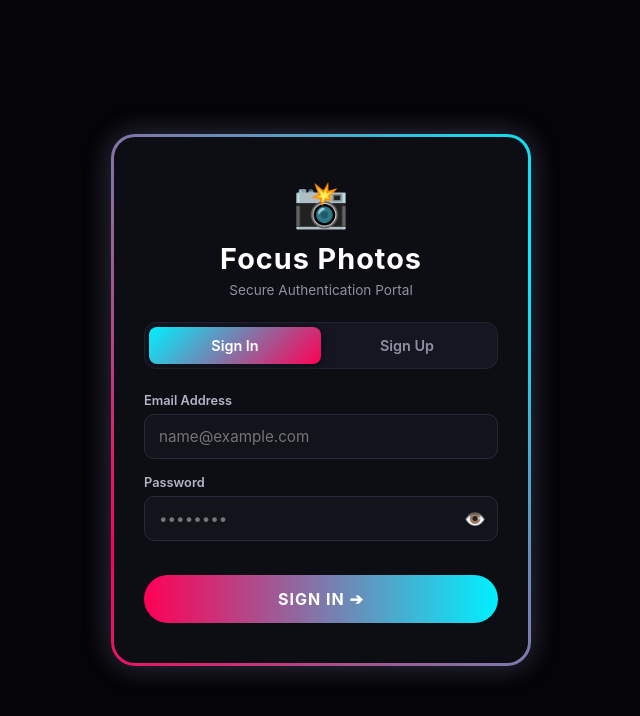
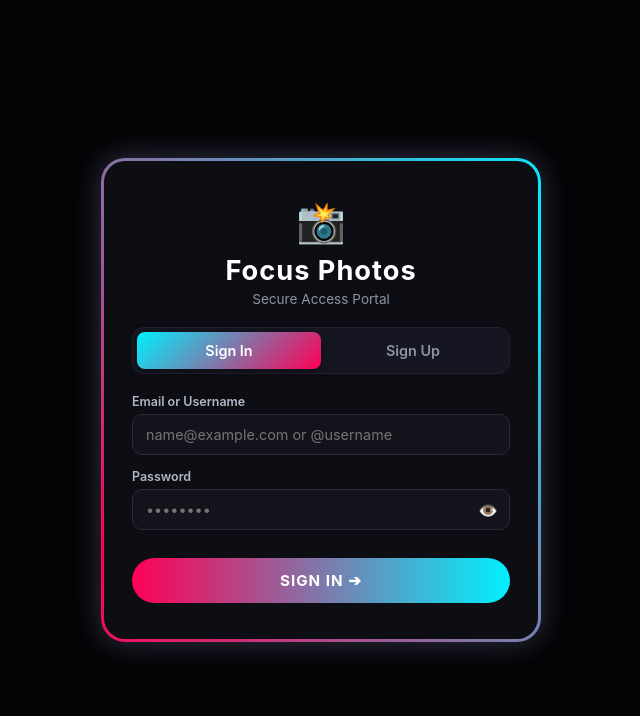
Before and after one commit to aidoomichael60-lang/Focus-Photos, a Flask app: page / in a window 1280 px wide. Shown: the top 716 px of the page, without its empty margins (319-959 px from the left). Run offline with Flask 3, Linux system fonts and the light colour scheme.

Commit message:
Update login.html

```diff
--- a/templates/login.html
+++ b/templates/login.html
@@ -24,7 +24,7 @@
             border-radius: 24px;
             overflow: hidden;
             width: 100%;
-            max-width: 420px;
+            max-width: 440px;
             box-shadow: 0 0 30px rgba(0, 240, 255, 0.2), 0 0 30px rgba(255, 0, 85, 0.2);
         }
 
@@ -48,22 +48,22 @@
         .card {
             position: relative;
             background: #0d0d14;
-            padding: 40px 30px;
+            padding: 36px 28px;
             border-radius: 21px;
             text-align: center;
             z-index: 1;
         }
 
-        h2 { margin-top: 10px; margin-bottom: 6px; font-size: 1.8rem; letter-spacing: 1px; color: #fff; }
-        p.subtitle { color: #8f92a1; font-size: 0.85rem; margin-bottom: 24px; }
+        h2 { margin-top: 8px; margin-bottom: 4px; font-size: 1.7rem; letter-spacing: 1px; color: #fff; }
+        p.subtitle { color: #8f92a1; font-size: 0.85rem; margin-bottom: 20px; }
 
-        /* Sign In / Sign Up Tab Switcher */
+        /* Tab Switcher */
         .tab-box {
             display: flex;
             background: #161622;
             border-radius: 12px;
             padding: 4px;
-            margin-bottom: 24px;
+            margin-bottom: 20px;
             border: 1px solid #222233;
         }
 
@@ -86,27 +86,26 @@
             box-shadow: 0 2px 10px rgba(0,0,0,0.5);
         }
 
-        /* Inputs */
-        .input-group { text-align: left; margin-bottom: 16px; position: relative; }
-        label { display: block; font-size: 0.8rem; font-weight: 600; color: #b3b6c8; margin-bottom: 6px; }
+        /* Form Inputs */
+        .input-group { text-align: left; margin-bottom: 14px; position: relative; }
+        label { display: block; font-size: 0.78rem; font-weight: 600; color: #b3b6c8; margin-bottom: 5px; }
 
         .input-wrapper { position: relative; display: flex; align-items: center; }
 
         input {
             width: 100%;
-            padding: 12px 42px 12px 14px;
+            padding: 11px 40px 11px 13px;
             border-radius: 10px;
             border: 1px solid #2a2a3d;
             background: #13131c;
             color: #fff;
-            font-size: 0.95rem;
+            font-size: 0.9rem;
             outline: none;
             transition: border-color 0.2s;
         }
 
         input:focus { border-color: #00f0ff; box-shadow: 0 0 8px rgba(0, 240, 255, 0.3); }
 
-        /* Eye Icon */
         .eye-btn {
             position: absolute;
             right: 12px;
@@ -114,45 +113,43 @@
             border: none;
             color: #8f92a1;
             cursor: pointer;
-            font-size: 1.1rem;
+            font-size: 1rem;
             padding: 0;
             width: auto;
         }
 
         .eye-btn:hover { color: #00f0ff; }
 
-        /* Password Strength Meter */
-        .strength-container { margin-top: 6px; text-align: left; display: none; }
+        /* Strength Meter & Password Match Text */
+        .strength-container { margin-top: 5px; text-align: left; display: none; }
         .strength-bar { height: 4px; border-radius: 2px; background: #222233; overflow: hidden; margin-bottom: 4px; }
         .strength-fill { height: 100%; width: 0%; transition: width 0.3s, background-color 0.3s; }
-        .strength-text { font-size: 0.75rem; color: #8f92a1; }
+        .strength-text { font-size: 0.72rem; color: #8f92a1; }
+        .match-msg { font-size: 0.72rem; margin-top: 4px; display: block; }
 
-        /* Suggest Password Button */
         .suggest-btn {
             background: none;
             border: none;
             color: #00f0ff;
-            font-size: 0.75rem;
+            font-size: 0.72rem;
             font-weight: 600;
             cursor: pointer;
-            margin-top: 4px;
             float: right;
         }
 
         .suggest-btn:hover { text-decoration: underline; color: #ff0055; }
 
-        /* Primary Action Button */
         .submit-btn {
             width: 100%;
             background: linear-gradient(90deg, #ff0055, #00f0ff);
             color: #fff;
             border: none;
-            padding: 14px;
+            padding: 13px;
             border-radius: 28px;
             font-weight: 700;
-            font-size: 1rem;
+            font-size: 0.95rem;
             cursor: pointer;
-            margin-top: 18px;
+            margin-top: 14px;
             text-transform: uppercase;
             letter-spacing: 1px;
             transition: opacity 0.2s, transform 0.1s;
@@ -160,7 +157,7 @@
 
         .submit-btn:hover { opacity: 0.95; transform: translateY(-1px); }
 
-        .flash { color: #ff4d4d; font-size: 0.85rem; margin-bottom: 16px; background: rgba(255,77,77,0.1); padding: 8px; border-radius: 8px; }
+        .flash { color: #ff4d4d; font-size: 0.82rem; margin-bottom: 14px; background: rgba(255,77,77,0.1); padding: 8px; border-radius: 8px; }
 
         .form-section { display: none; }
         .form-section.active { display: block; }
@@ -170,9 +167,9 @@
 
     <div class="card-wrapper">
         <div class="card">
-            <span style="font-size: 2.8rem;">📸</span>
+            <span style="font-size: 2.5rem;">📸</span>
             <h2>Focus Photos</h2>
-            <p class="subtitle">Secure Authentication Portal</p>
+            <p class="subtitle">Secure Access Portal</p>
 
             <!-- Toggle Tabs -->
             <div class="tab-box">
@@ -193,8 +190,8 @@
                 <input type="hidden" name="action" value="signin">
 
                 <div class="input-group">
-                    <label for="signin-email">Email Address</label>
-                    <input type="email" id="signin-email" name="email" placeholder="name@example.com" required>
+                    <label for="signin-email">Email or Username</label>
+                    <input type="text" id="signin-email" name="email" placeholder="name@example.com or @username" required>
                 </div>
 
                 <div class="input-group">
@@ -209,8 +206,18 @@
             </form>
 
             <!-- SIGN UP FORM -->
-            <form id="signup-form" class="form-section" method="POST" action="/login">
+            <form id="signup-form" class="form-section" method="POST" action="/login" onsubmit="return validateSignupForm()">
                 <input type="hidden" name="action" value="signup">
+
+                <div class="input-group">
+                    <label for="signup-fullname">Full Name</label>
+                    <input type="text" id="signup-fullname" name="fullname" placeholder="e.g. John Doe" required>
+                </div>
+
+                <div class="input-group">
+                    <label for="signup-phone">Phone Number</label>
+                    <input type="tel" id="signup-phone" name="phone" placeholder="e.g. 0548327035" required>
+                </div>
 
                 <div class="input-group">
                     <label for="signup-email">Email Address</label>
@@ -218,10 +225,15 @@
                 </div>
 
                 <div class="input-group">
-                    <button type="button" class="suggest-btn" onclick="applySuggestedPassword()">💡 Suggest Strong Password</button>
+                    <label for="signup-username">Username</label>
+                    <input type="text" id="signup-username" name="username" placeholder="e.g. phocus_user" required>
+                </div>
+
+                <div class="input-group">
+                    <button type="button" class="suggest-btn" onclick="applySuggestedPassword()">💡 Suggest Password</button>
                     <label for="signup-password">Create Password</label>
                     <div class="input-wrapper">
-                        <input type="password" id="signup-password" name="password" placeholder="••••••••" required oninput="evaluateStrength(this.value)">
+                        <input type="password" id="signup-password" name="password" placeholder="••••••••" required oninput="evaluateStrength(this.value); checkPasswordMatch();">
                         <button type="button" class="eye-btn" onclick="togglePassword('signup-password', this)">👁️</button>
                     </div>
 
@@ -232,6 +244,15 @@
                     </div>
                 </div>
 
+                <div class="input-group">
+                    <label for="signup-confirm-password">Confirm Password</label>
+                    <div class="input-wrapper">
+                        <input type="password" id="signup-confirm-password" name="confirm_password" placeholder="••••••••" required oninput="checkPasswordMatch()">
+                        <button type="button" class="eye-btn" onclick="togglePassword('signup-confirm-password', this)">👁️</button>
+                    </div>
+                    <span class="match-msg" id="match-status"></span>
+                </div>
+
                 <button type="submit" class="submit-btn">Create Account ➔</button>
             </form>
 
@@ -239,7 +260,6 @@
     </div>
 
     <script>
-        // Switch between Sign In and Sign Up Tabs
         function switchTab(tab) {
             document.querySelectorAll('.tab-btn').forEach(btn => btn.classList.remove('active'));
             document.querySelectorAll('.form-section').forEach(form => form.classList.remove('active'));
@@ -253,7 +273,6 @@
             }
         }
 
-        // Toggle Password Visibility (Show/Hide)
         function togglePassword(inputId, iconBtn) {
             const input = document.getElementById(inputId);
             if (input.type === 'password') {
@@ -265,7 +284,6 @@
             }
         }
 
-        // Evaluate Password Strength
         function evaluateStrength(pwd) {
             const box = document.getElementById('strength-box');
             const fill = document.getElementById('strength-bar-fill');
@@ -302,7 +320,36 @@
             }
         }
 
-        // Generate and Apply Strong Password Suggestion
+        function checkPasswordMatch() {
+            const pwd = document.getElementById('signup-password').value;
+            const confirmPwd = document.getElementById('signup-confirm-password').value;
+            const status = document.getElementById('match-status');
+
+            if (!confirmPwd) {
+                status.textContent = '';
+                return;
+            }
+
+            if (pwd === confirmPwd) {
+                status.textContent = '✓ Passwords match';
+                status.style.color = '#00f0ff';
+            } else {
+                status.textContent = '✕ Passwords do not match';
+                status.style.color = '#ff4d4d';
+            }
+        }
+
+        function validateSignupForm() {
+            const pwd = document.getElementById('signup-password').value;
+            const confirmPwd = document.getElementById('signup-confirm-password').value;
+
+            if (pwd !== confirmPwd) {
+                alert("Passwords do not match! Please check and try again.");
+                return false;
+            }
+            return true;
+        }
+
         function applySuggestedPassword() {
             const chars = "abcdefghijklmnopqrstuvwxyzABCDEFGHIJKLMNOPQRSTUVWXYZ0123456789!@#$%^&*";
             let suggested = "";
@@ -311,10 +358,18 @@
             }
 
             const field = document.getElementById('signup-password');
+            const confirmField = document.getElementById('signup-confirm-password');
+
             field.value = suggested;
-            field.type = 'text'; // Make it visible so user can see it
+            confirmField.value = suggested;
+
+            field.type = 'text';
+            confirmField.type = 'text';
+
             evaluateStrength(suggested);
-            alert("Suggested Strong Password applied:\n\n" + suggested + "\n\nMake sure to remember or save it!");
+            checkPasswordMatch();
+
+            alert("Suggested Strong Password applied to both fields:\n\n" + suggested);
         }
     </script>
 </body>
```
